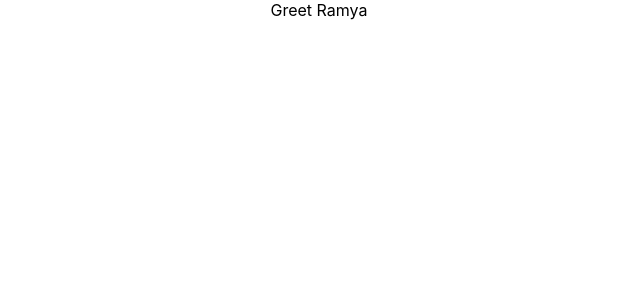
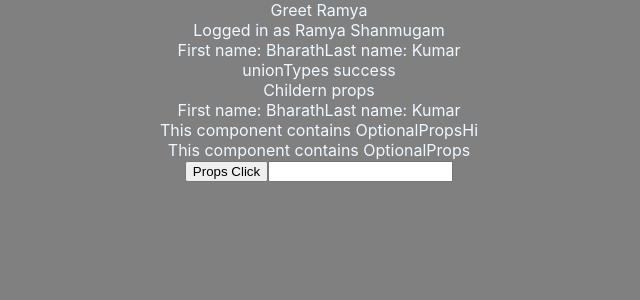
Before and after one commit to Bharath-Kumar-S/ts_react, a React (Create React App) app: page / in a window 1280 px wide. Shown: the top 300 px of the page, without its empty margins (321-961 px from the left). Built offline with nearby package versions, Linux system fonts and the light colour scheme.

Commit message:
tsx advanced props and event types

```diff
--- a/src/App.tsx
+++ b/src/App.tsx
@@ -1,10 +1,37 @@
-import './App.css';
-import Greet from './components/Greet';
+import "./App.css";
+import ChildernPropTypes from "./components/ChildernPropTypes";
+import ClickEventProps from "./components/ClickEventProps";
+import Greet from "./components/Greet";
+import OnChangeHandlerProps from "./components/OnChangeHandlerProps";
+import OptionalProps from "./components/OptionalProps";
+import Types from "./components/Types";
+import UnionTypes from "./components/UnionTypes";
+import User from "./components/User";
+
+const users = [
+  {
+    first: "Bharath",
+    last: "Kumar",
+  },
+];
 
 function App() {
   return (
     <div className="App">
-      <Greet name='Ramya'/>
+      <Greet name="Ramya" />
+      <User fname="Ramya" lname="Shanmugam" isUser={true} />
+      <Types name={users} />
+      <UnionTypes state="success" />
+      <ChildernPropTypes>Childern props</ChildernPropTypes>
+      <ChildernPropTypes><Types name={users} /></ChildernPropTypes>
+      <OptionalProps msg="Hi"/>
+      <OptionalProps />
+      <ClickEventProps btn={(event,id)=> {
+        console.log(event,id)
+      }}/>
+      <OnChangeHandlerProps handleOnChange={(event)=> {
+        console.log(event)
+      }}/>
     </div>
   );
 }
--- /dev/null
+++ b/src/components/ChildernPropTypes.tsx
@@ -0,0 +1,13 @@
+import React from 'react'
+
+type childernProp = {
+    children :React.ReactNode
+}
+
+const ChildernPropTypes = ({children}:childernProp) => {
+  return (
+    <div>{children}</div>
+  )
+}
+
+export default ChildernPropTypes
--- /dev/null
+++ b/src/components/ClickEventProps.tsx
@@ -0,0 +1,13 @@
+import React from 'react'
+
+type btnprop = {
+    btn : (event: React.MouseEvent<HTMLButtonElement, MouseEvent>,id: number) => void
+}
+
+const ClickEventProps = ({btn}:btnprop) => {
+  return (
+    <button onClick={(event)=>btn(event,1)}>Props Click</button>
+  )
+}
+
+export default ClickEventProps
--- a/src/components/Greet.tsx
+++ b/src/components/Greet.tsx
@@ -8,4 +8,4 @@ const Greet = ({name}: GreetProps) => {
   )
 }
 
-export default Greet
+export default Greet;
--- /dev/null
+++ b/src/components/OnChangeHandlerProps.tsx
@@ -0,0 +1,13 @@
+import React from 'react'
+
+type handleInputType = {
+    handleOnChange: (event: React.ChangeEvent<HTMLInputElement>) => void
+}
+
+const OnChangeHandlerProps = ({handleOnChange}: handleInputType) => {
+  return (
+    <input onChange={(event)=>handleOnChange(event)}/>
+  )
+}
+
+export default OnChangeHandlerProps
--- /dev/null
+++ b/src/components/OptionalProps.tsx
@@ -0,0 +1,13 @@
+import React from 'react'
+
+type optionalType = {
+    msg ?: string
+}
+
+const OptionalProps = ({msg}: optionalType) => {
+  return (
+    <div>This component contains OptionalProps{msg}</div>
+  )
+}
+
+export default OptionalProps
--- /dev/null
+++ b/src/components/Types.tsx
@@ -0,0 +1,23 @@
+import React from "react";
+
+type users = {
+  name: {
+    first: string;
+    last: string;
+  }[];
+};
+
+const Types = ({ name }: users) => {
+  return (
+    <div>
+      {name.map(({ first, last }) => (
+        <>
+          First name: {first}
+          Last name: {last}
+        </>
+      ))}
+    </div>
+  );
+};
+
+export default Types;
--- /dev/null
+++ b/src/components/UnionTypes.tsx
@@ -0,0 +1,13 @@
+import React from 'react'
+
+type status = {
+    state: 'success' | 'error' | 'loading'
+}
+
+const UnionTypes = ({state}: status) => {
+  return (
+    <div>unionTypes {state}</div>
+  )
+}
+
+export default UnionTypes
--- /dev/null
+++ b/src/components/User.tsx
@@ -0,0 +1,13 @@
+type userInfo = {
+    fname: string
+    lname: string
+    isUser: boolean
+}
+
+const User = ({fname, lname, isUser}: userInfo) => {
+  return (
+    isUser ? <div>Logged in as {fname} {lname}</div> : <div>You are a quest user</div>
+  )
+}
+
+export default User;
--- a/src/index.css
+++ b/src/index.css
@@ -5,6 +5,8 @@ body {
     sans-serif;
   -webkit-font-smoothing: antialiased;
   -moz-osx-font-smoothing: grayscale;
+  background-color: gray;
+  color: aliceblue;
 }
 
 code {
```
